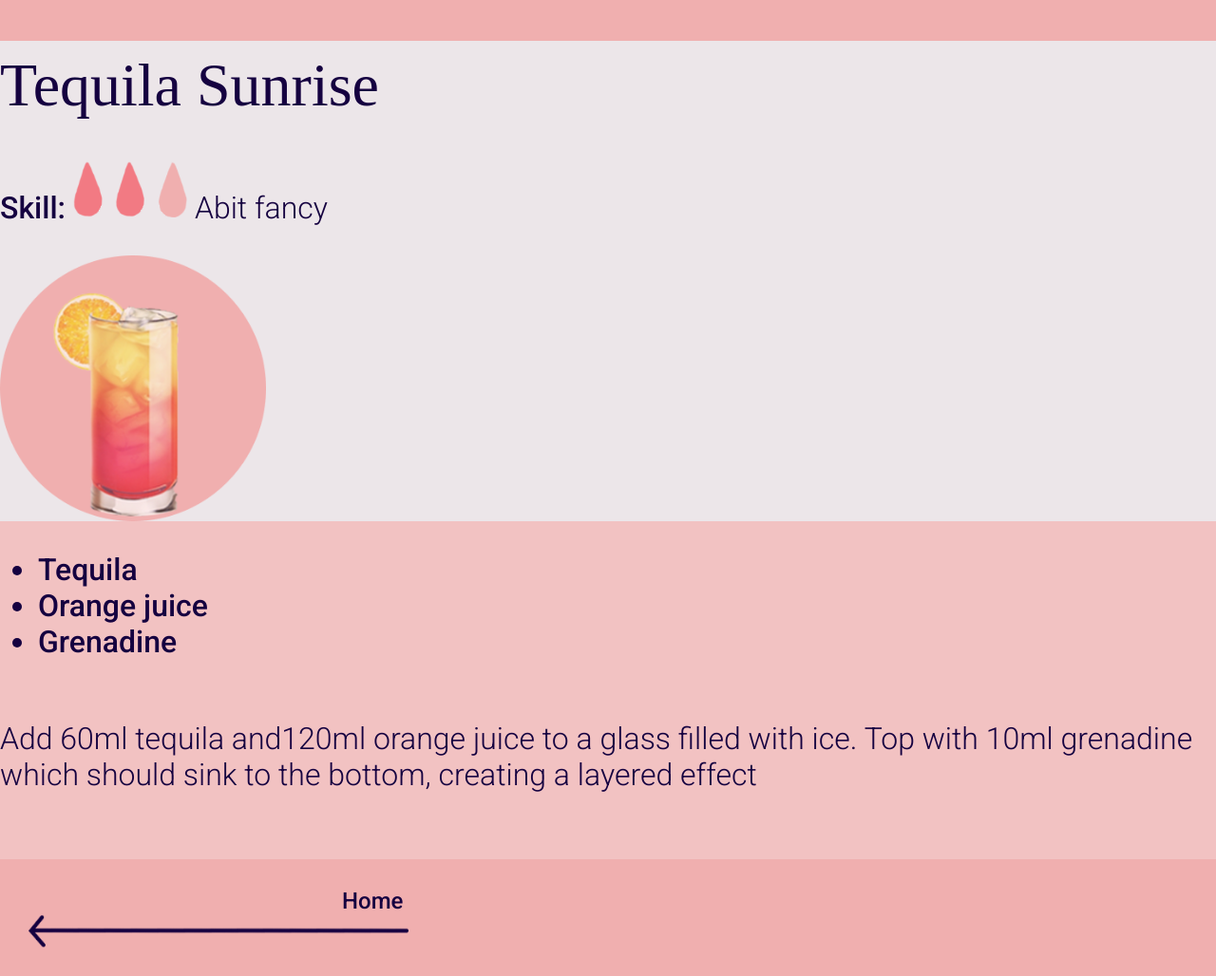
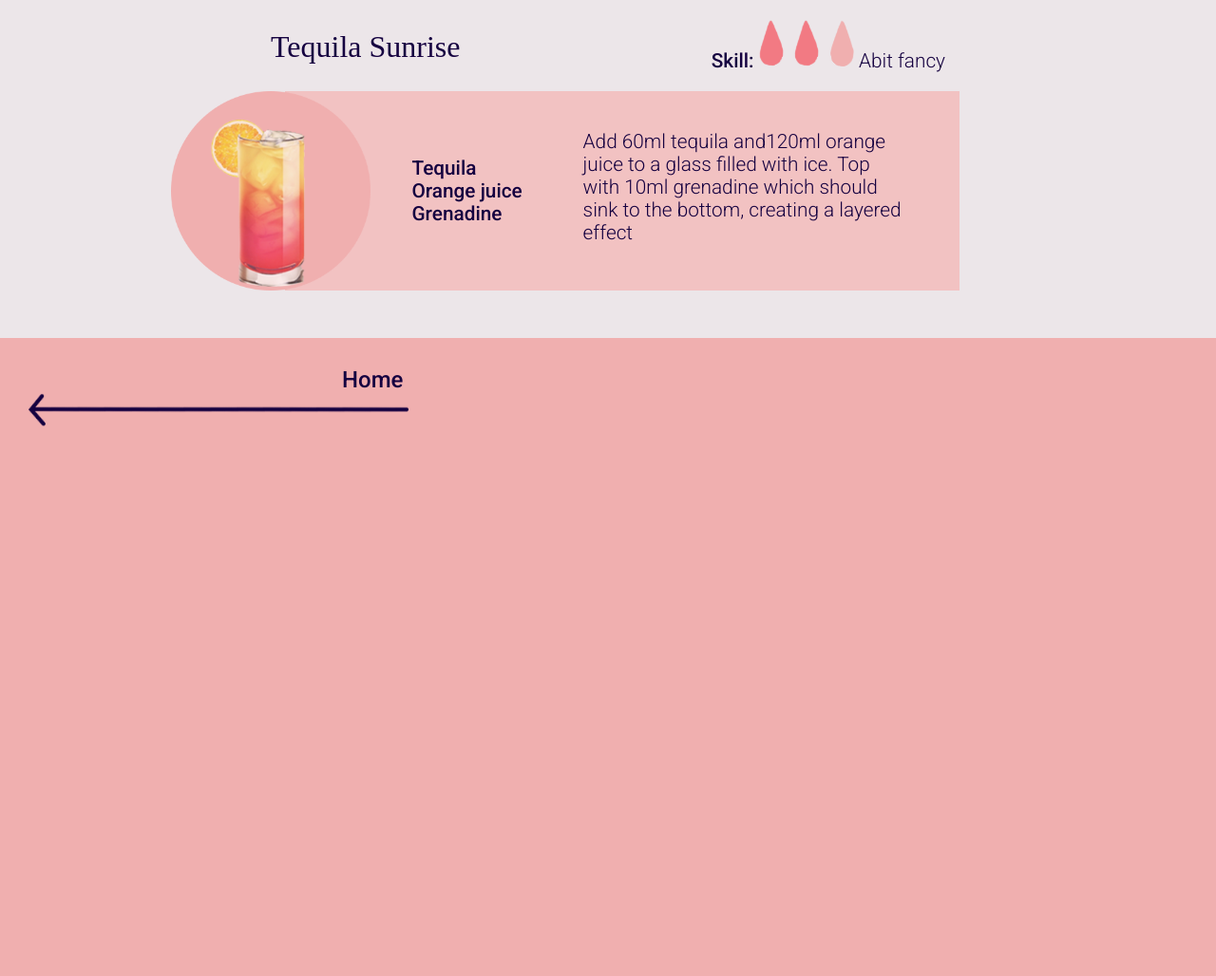
Before and after one commit to Lillyoverton/Mixer, a Flask app: page /drinks in a window 1280 px wide. Shown: the part 100-1128 px from the top of the page at 95% size. After the commit the page ends 800 px from the top, so only its background shows below. Run offline with Flask 2, Linux system fonts and the light colour scheme; some web fonts are replaced.

Commit message:
style drinks

```diff
--- a/static/screen.css
+++ b/static/screen.css
@@ -47,6 +47,8 @@ h1 {
 
 #drinksbody {
   background-color: #ece6e9;
+  margin: auto;
+  padding-bottom: 50px;
 }
 
 /* class selectors*/
@@ -121,39 +123,65 @@ h1 {
   padding-bottom: 1px;
 }
 
+.drinkresult {
+  font-family: 'Roboto', sans-serif;
+  color: #150140;
+  display: grid;
+}
+
 .drinkname {
   font-family: 'Calistoga', cursive;
   color: #150140;
   text-align: left;
   padding-top: 10px;
+  font-size: 2em;
 }
 
-.drinkresult {
-  font-family: 'Roboto', sans-serif;
-  font-size: 2em;
-  color: #150140;
+.drinkheading {
+  display: grid;
+  grid-template-columns: 50% 50%;
+  margin: auto;
+  width: 710px;
 }
 
 .skilllevel {
   font-weight: lighter;
 }
 
+.drinkbox {
+  display: grid;
+  grid-template-columns: 13% 87%;
+  margin: auto;
+}
+
 .drinkimages {
-  width: 280px;
+  width: 210px;
+  z-index: 2;
 }
 
 .skillimages {
-  width: 120px;
+  width: 100px;
 }
 
 .info {
   background-color: #f2c2c2;
   display: grid;
-  grid-template-rows: 1fr 1fr;
+  grid-template-columns: 40% 60%;
+  font-size: 1.3em;
+  width: 710px;
+  z-index: 1;
+}
+
+.drinkingredients {
+  padding: 0 0 0 100px;
+  list-style-type: none;
+  margin: auto;
 }
 
 .recipe {
   font-weight: lighter;
+  width: 340px;
+  padding: 20px 10px 20px 30px;
 }
 
 /* descendant selectors */
@@ -229,4 +257,14 @@ h1 {
   display: grid;
   grid-template-columns: 1fr  1fr 1fr;
 }
+
+.drinkheading p{
+  font-size: 1.3em;
+  text-align: right;
+}
+
+.drinkheading h1{
+  text-align: left;
+}
+
 /* media query */
--- a/templates/drinks.html
+++ b/templates/drinks.html
@@ -11,8 +11,11 @@
 
   <div id="drinksbody">
     <div class="drinkresult">
+      <div class="drinkheading">
         <h1 class="drinkname">Tequila Sunrise</h1>
         <p>Skill: <img class="skillimages" src="static/skill2.png"> <span class="skilllevel">Abit fancy</span> </p>
+      </div>
+      <div class="drinkbox">
         <img class="drinkimages" src="static/tequilasunrise.png">
         <div class="info">
           <ul class="drinkingredients">
@@ -21,6 +24,7 @@
             <li>Grenadine</li>
           </ul>
           <p class="recipe">Add 60ml tequila and120ml orange juice to a glass filled with ice. Top with 10ml grenadine which should sink to the bottom, creating a layered effect</p>
+        </div>
       </div>
     </div>
   </div>
```
Lines whose indentation alone changed are shown as unchanged.
